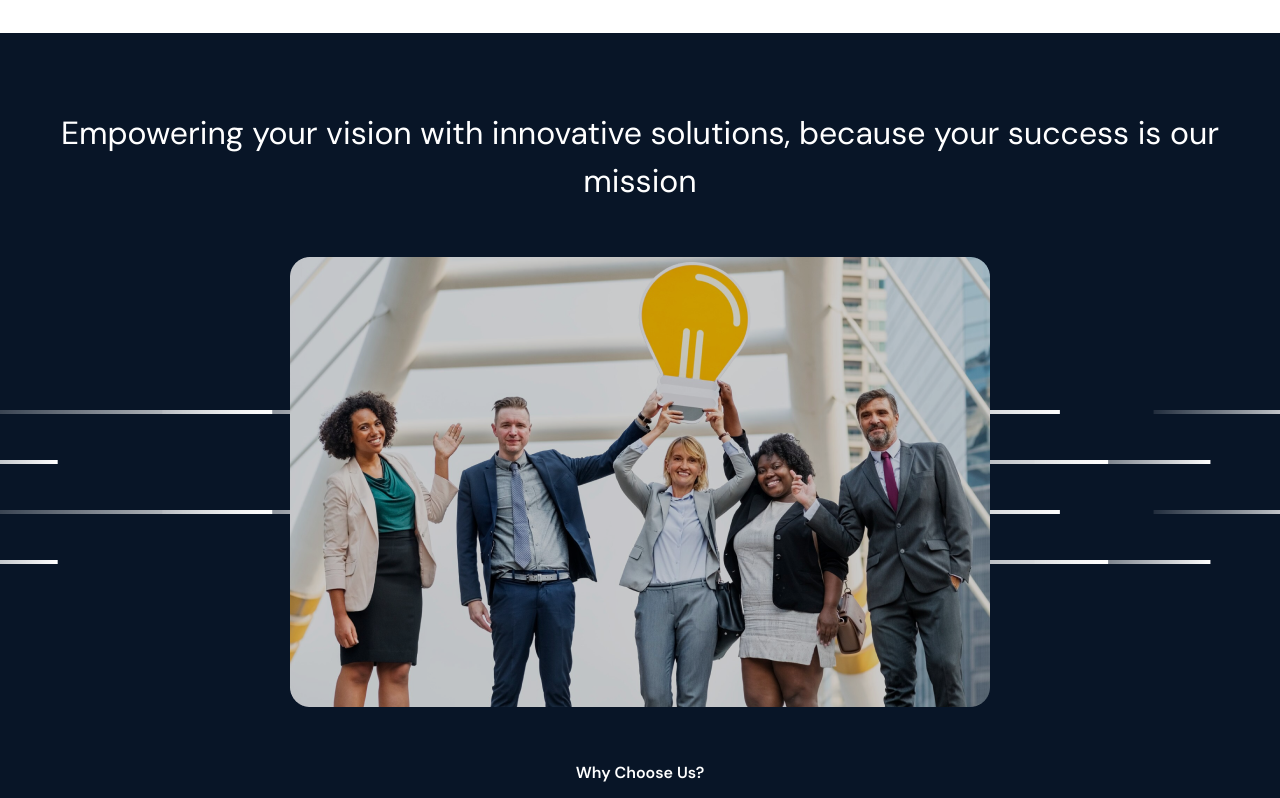
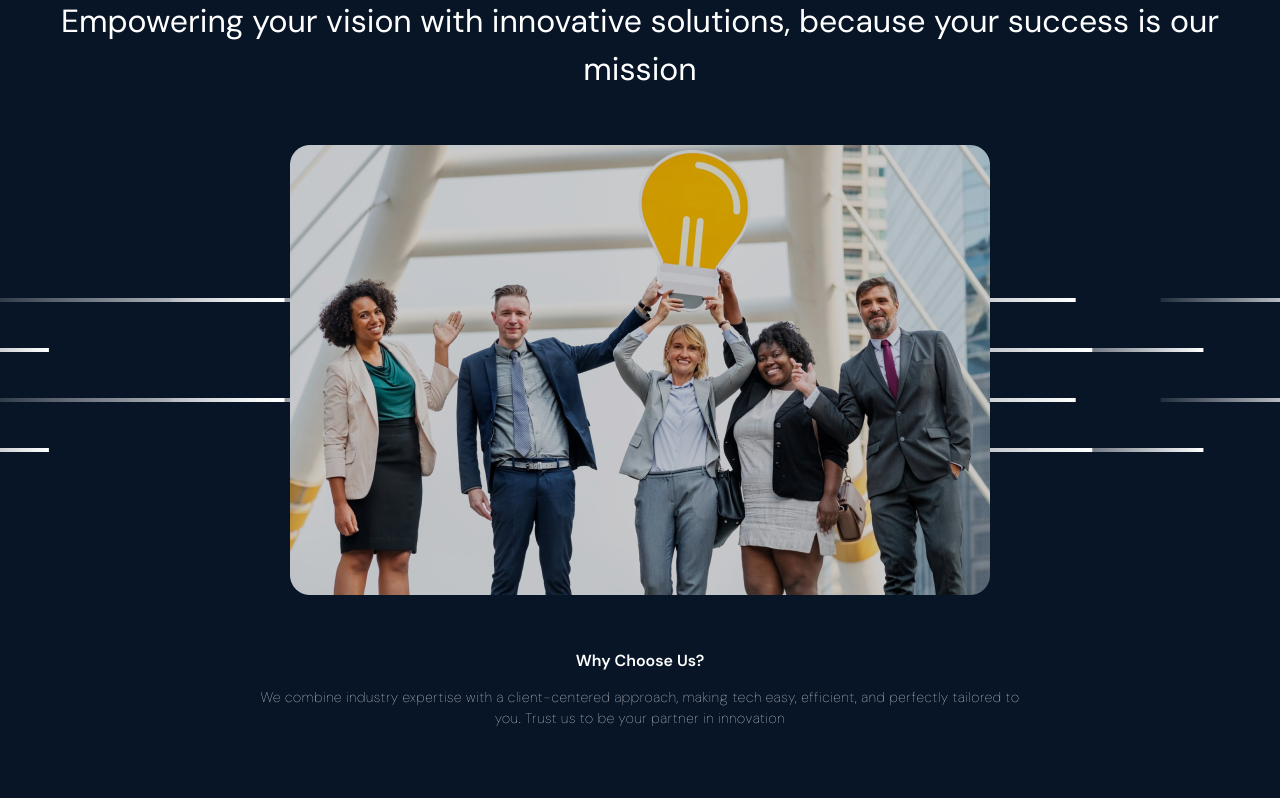
Before and after one commit to DavidAkerele/tekktopia, a React (Vite) app: page /about in a window 1280 px wide. Shown: the part 2065-2863 px from the top of the page. Built offline with nearby package versions, Linux system fonts and the light colour scheme.

Commit message:
Remove unnecessary margin from About section for improved layout consistency

```diff
--- a/src/pages/About.jsx
+++ b/src/pages/About.jsx
@@ -5,7 +5,7 @@
 
 const About = () => {
   return (
-    <section className="w-full flex-col flex items-center justify-center mt-16 md:mt-44">
+    <section className="w-full flex-col flex items-center justify-center mt-16 ">
       {/* First about section */}
       <div className="relative w-full">
         {/* Background Image */}
```
